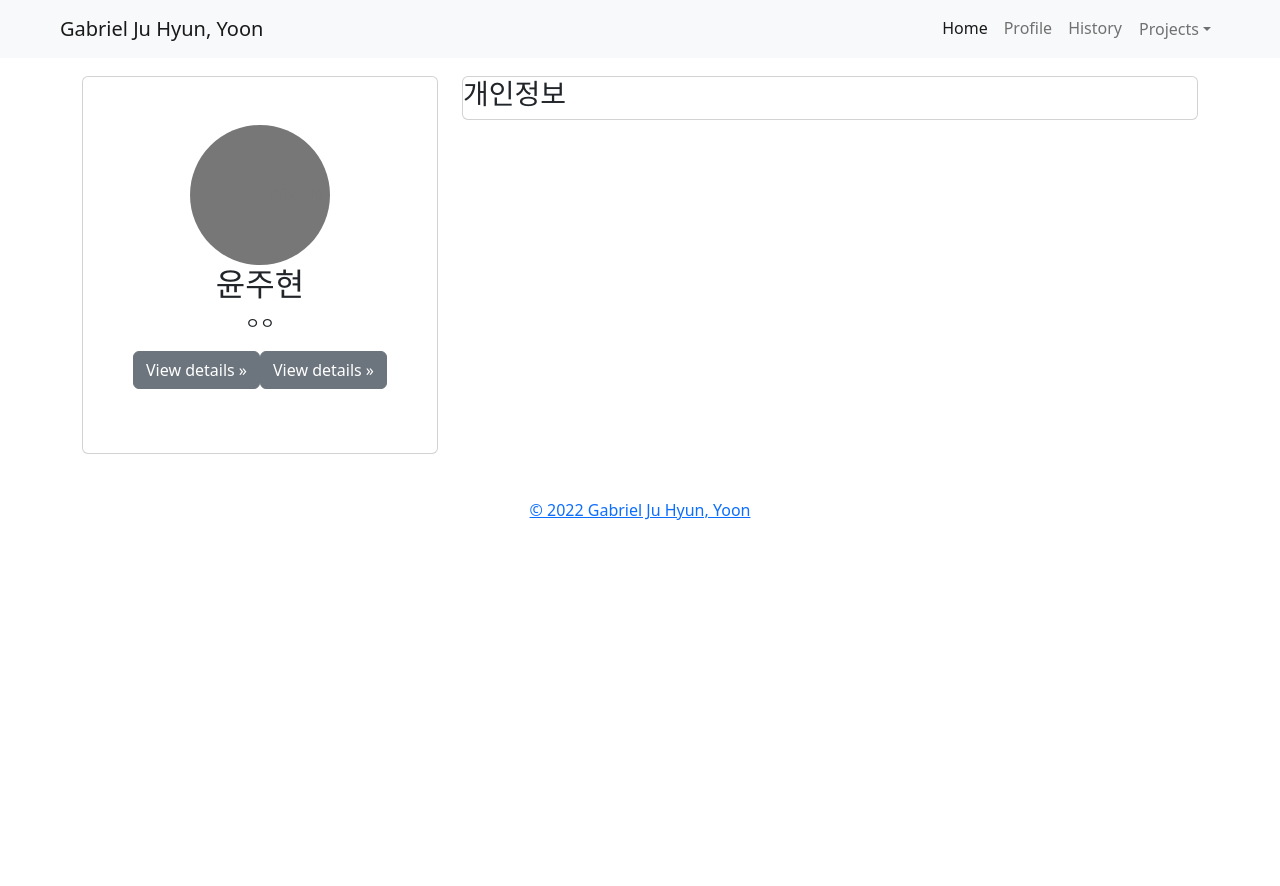
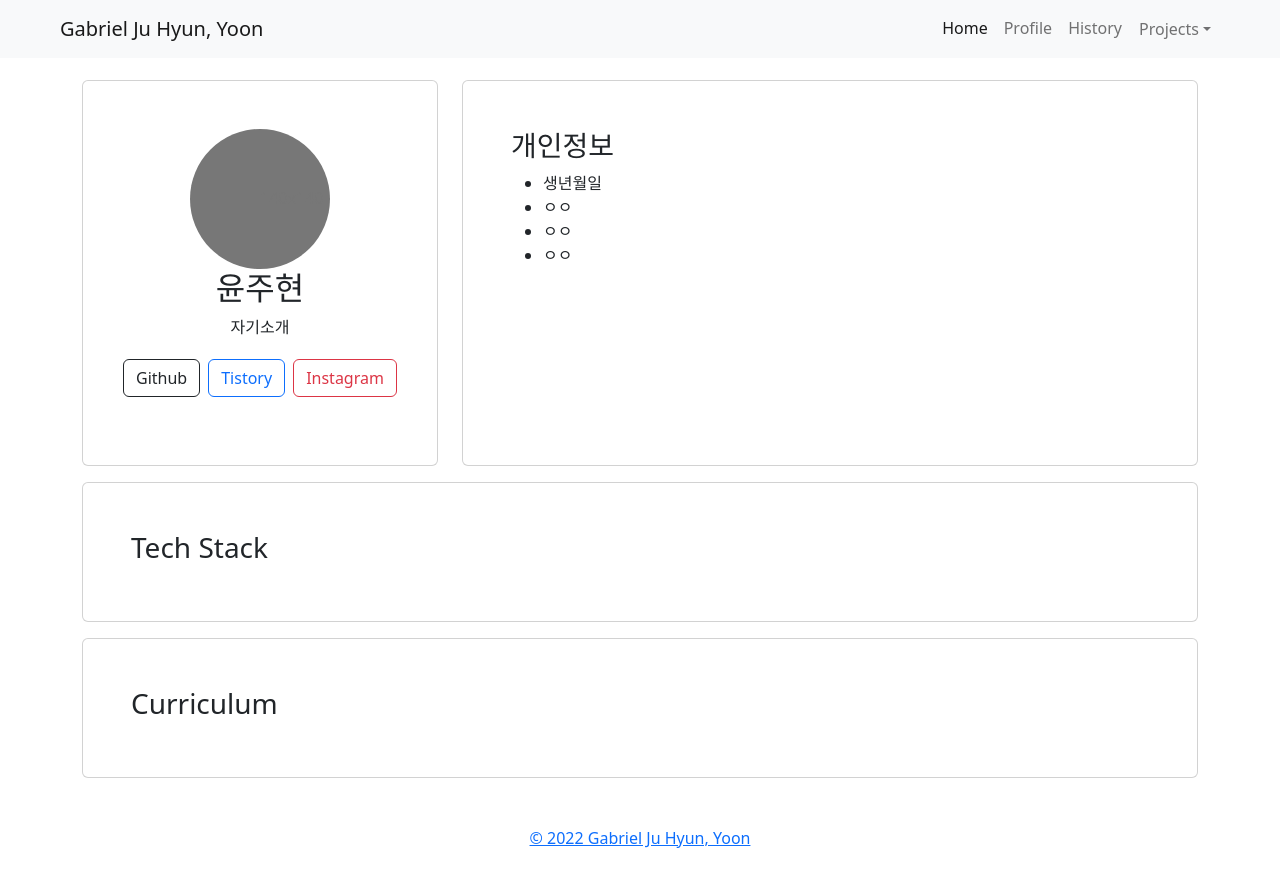
Before and after one commit to gabrielyoon7/gabrielyoon7, a React (Create React App) app: page /gabrielyoon7/profile in a window 1280 px wide. Shown: the top 886 px of the page. Before the commit the page ends 800 px from the top, so only its background shows below. Built offline with nearby package versions, Linux system fonts and the light colour scheme.

Commit message:
기본 골격 작성중

```diff
--- a/src/container/history/CareerHistoryContainer.js
+++ b/src/container/history/CareerHistoryContainer.js
@@ -1,7 +1,18 @@
 export default () => {
     return (
         <>
-            <div>dd</div>
+            <div className="row">
+                <div className="col-12 my-2">
+                    <div className="card p-5">
+                        <h3>Projects</h3>
+                    </div>
+                </div>
+                <div className="col-12 my-2">
+                    <div className="card p-5">
+                        <h3>Timeline</h3>
+                    </div>
+                </div>
+            </div>
         </>
     )
 }
--- a/src/container/profile/ProfileContainter.js
+++ b/src/container/profile/ProfileContainter.js
@@ -4,21 +4,45 @@ export default () => {
     return (
         <>
             <div className="row">
-                <div className="col-md-4 my-1">
-                    <div className="card">
+                <div className="col-md-4 my-2 d-flex align-items-stretch">
+                    <div className="card w-100">
                         <div className="d-flex flex-column align-items-center text-center py-5">
                             <svg className="bd-placeholder-img rounded-circle" width="140" height="140" xmlns="http://www.w3.org/2000/svg" role="img" aria-label="Placeholder: 140x140" preserveAspectRatio="xMidYMid slice" focusable="false"><title>Placeholder</title><rect width="100%" height="100%" fill="#777" /><text x="50%" y="50%" fill="#777" dy=".3em">140x140</text></svg>
 
                             <h2 className="fw-normal">윤주현</h2>
-                            <p>ㅇㅇ</p>
-                            <p><a className="btn btn-secondary" href="#">View details &raquo;</a><a className="btn btn-secondary" href="#">View details &raquo;</a></p>
+                            <p>자기소개</p>
+                            <p>
+                                <a className="btn btn-outline-dark m-1">Github</a>
+                                <a className="btn btn-outline-primary m-1">Tistory</a>
+                                <a className="btn btn-outline-danger m-1">Instagram</a>
+                            </p>
 
                         </div>
                     </div>
                 </div>
-                <div className="col-md-8 my-1">
-                    <div className="card">
+                <div className="col-md-8 my-2 d-flex align-items-stretch">
+                    <div className="card p-5 w-100">
                         <h3>개인정보</h3>
+                        <div>
+                            <ul>
+                                <li>생년월일</li>
+                                <li>ㅇㅇ</li>
+                                <li>ㅇㅇ</li>
+                                <li>ㅇㅇ</li>
+                            </ul>
+                        </div>
+                    </div>
+                </div>
+            </div>
+            <div className="row">
+                <div className="col-12 my-2">
+                    <div className="card p-5">
+                        <h3>Tech Stack</h3>
+                    </div>
+                </div>
+                <div className="col-12 my-2">
+                    <div className="card p-5">
+                        <h3>Curriculum</h3>
                     </div>
                 </div>
             </div>
```
